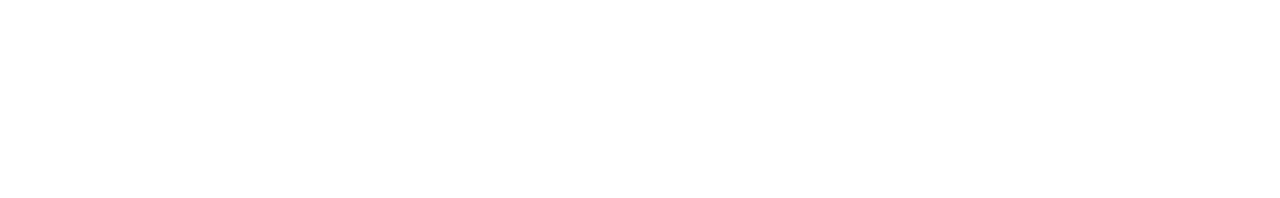
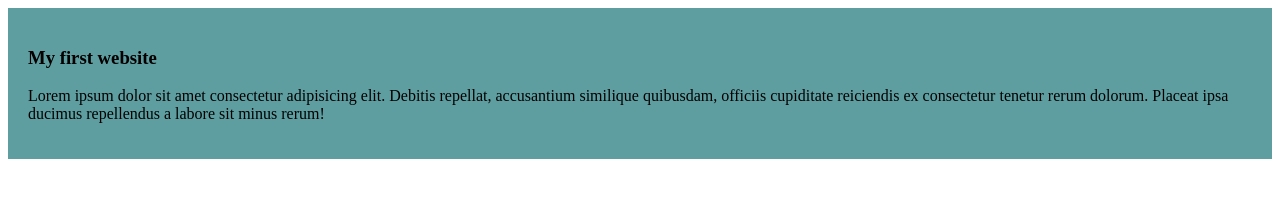
Before and after one commit to konika2000/My-simple-gitgub-repo, a plain HTML site: page index.html in a window 1280 px wide. Drawn offline with Linux system fonts and the light colour scheme.

Commit message:
add the first blog

```diff
--- a/index.html
+++ b/index.html
@@ -4,10 +4,13 @@
     <meta charset="UTF-8">
     <meta name="viewport" content="width=device-width, initial-scale=1.0">
     <title>welcome to my website
-
     </title>
+    <link rel="stylesheet" href="styles/blog.css">
 </head>
 <body>
-
+    <div>
+        <h3>My first website</h3>
+        <p>Lorem ipsum dolor sit amet consectetur adipisicing elit. Debitis repellat, accusantium similique quibusdam, officiis cupiditate reiciendis ex consectetur tenetur rerum dolorum. Placeat ipsa ducimus repellendus a labore sit minus rerum!</p>
+    </div>
 </body>
 </html>
--- /dev/null
+++ b/styles/blog.css
@@ -0,0 +1,4 @@
+div{
+    background-color: cadetblue;
+    padding: 20px;
+}
```
